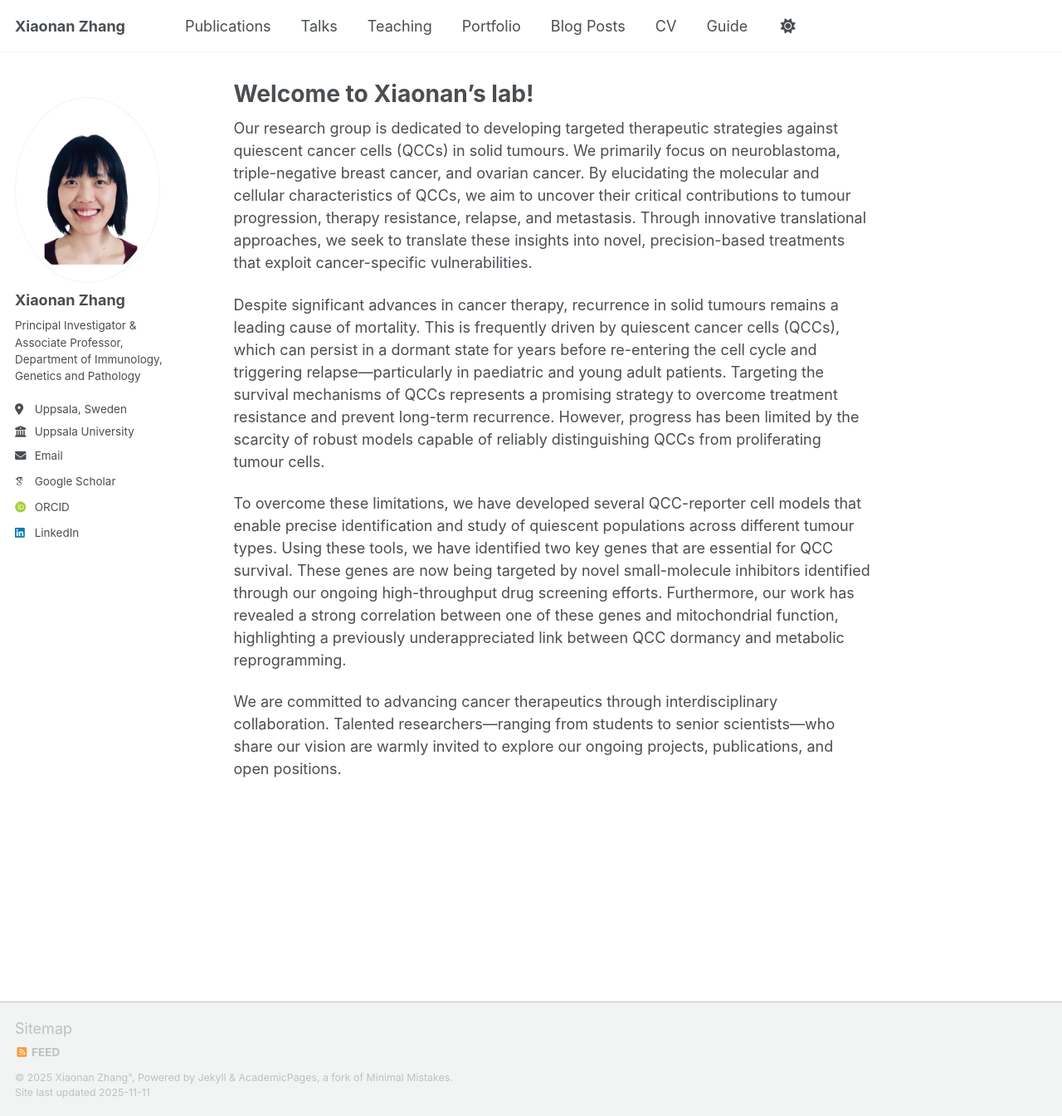
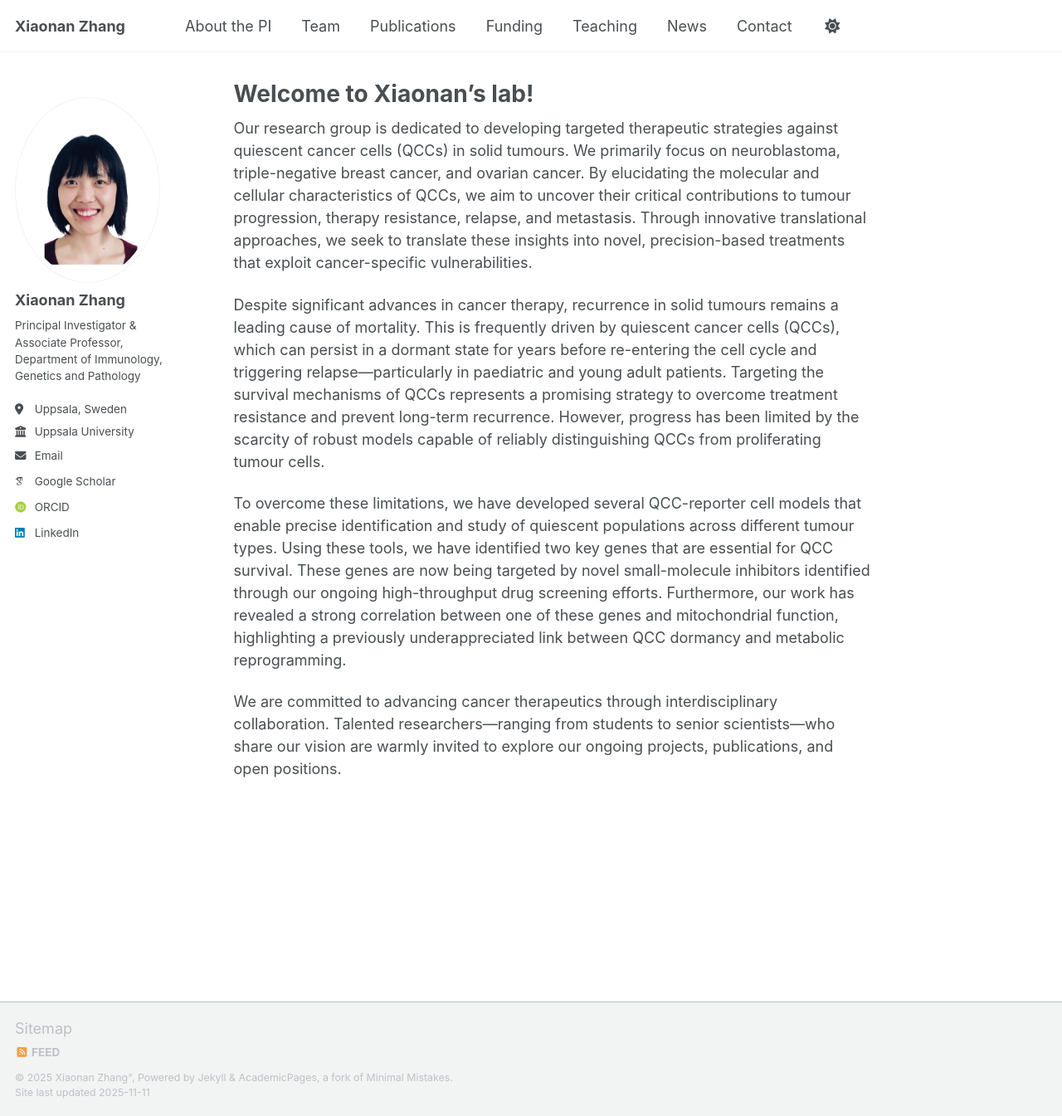
Before and after one commit to Xiaonanzhanglab/XLab, a Jekyll site: the page built from _pages/about.md, in a window 1280 px wide and 1345 px high. Shown: the whole window at 83% size. Built offline with Jekyll 4.4.1, drawn with Linux system fonts in a browser that asks for light colours; some web fonts are replaced; a script that is not in the unit is left out.

Commit message:
Update navigation.yml

```diff
--- a/_data/navigation.yml
+++ b/_data/navigation.yml
@@ -8,26 +8,23 @@
 #      Markdown formatted page while the second is generated using JSON.
 
 main:
+  - title: "About the PI"
+    url: /cv/
+
+  - title: "Team"
+    url: /team/
+
   - title: "Publications"
     url: /publications/
 
-  - title: "Talks"
-    url: /talks/
+  - title: "Funding"
+    url: /funding/
 
   - title: "Teaching"
     url: /teaching/
 
-  - title: "Portfolio"
-    url: /portfolio/
+  - title: "News"
+    url: /news/
 
-  - title: "Blog Posts"
-    url: /year-archive/
-
-  - title: "CV"
-    url: /cv/
-
-  # - title: "CV"
-  #   url: /cv-json/
-
-  - title: "Guide"
+  - title: "Contact"
     url: /markdown/
```
